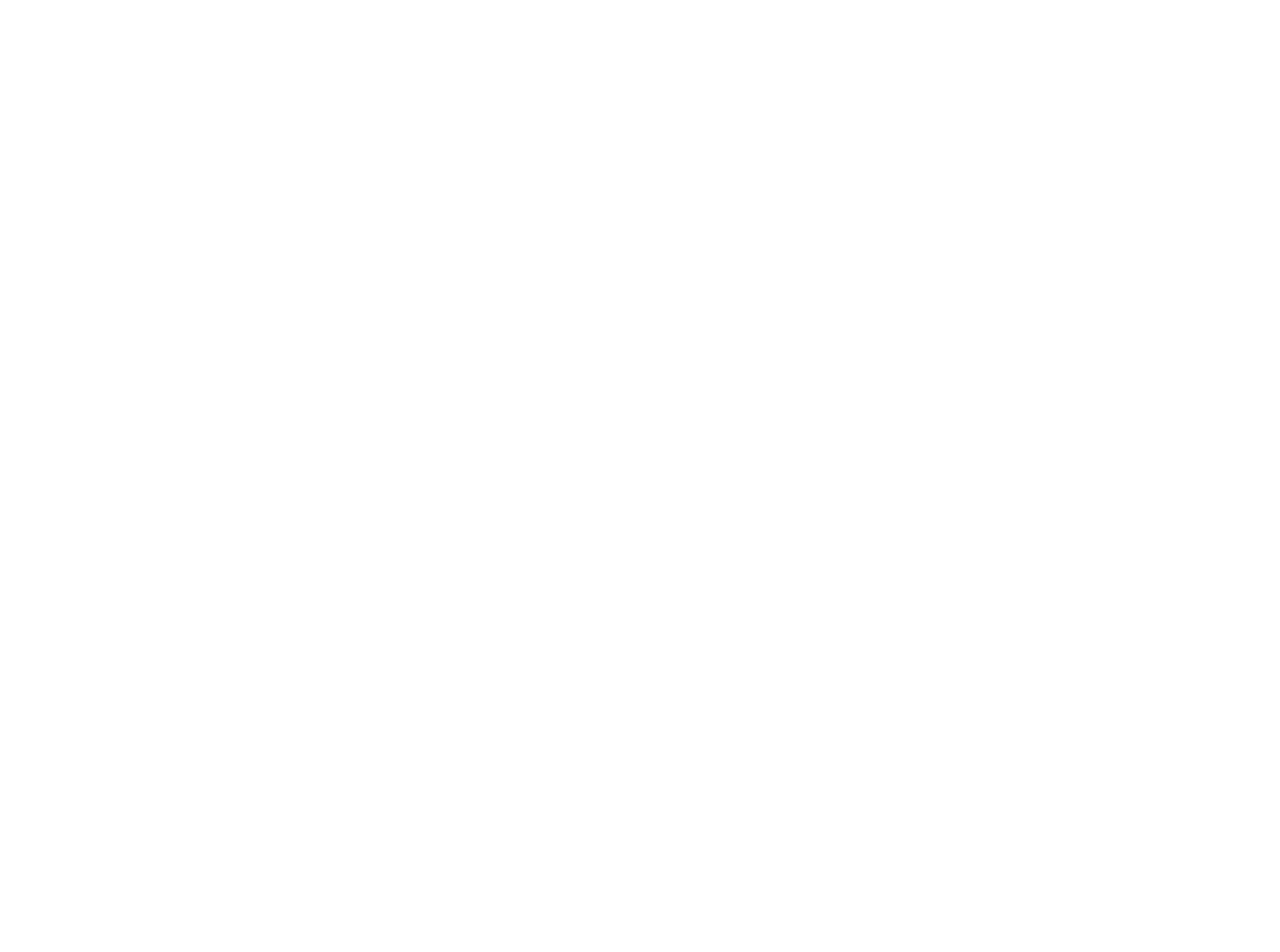
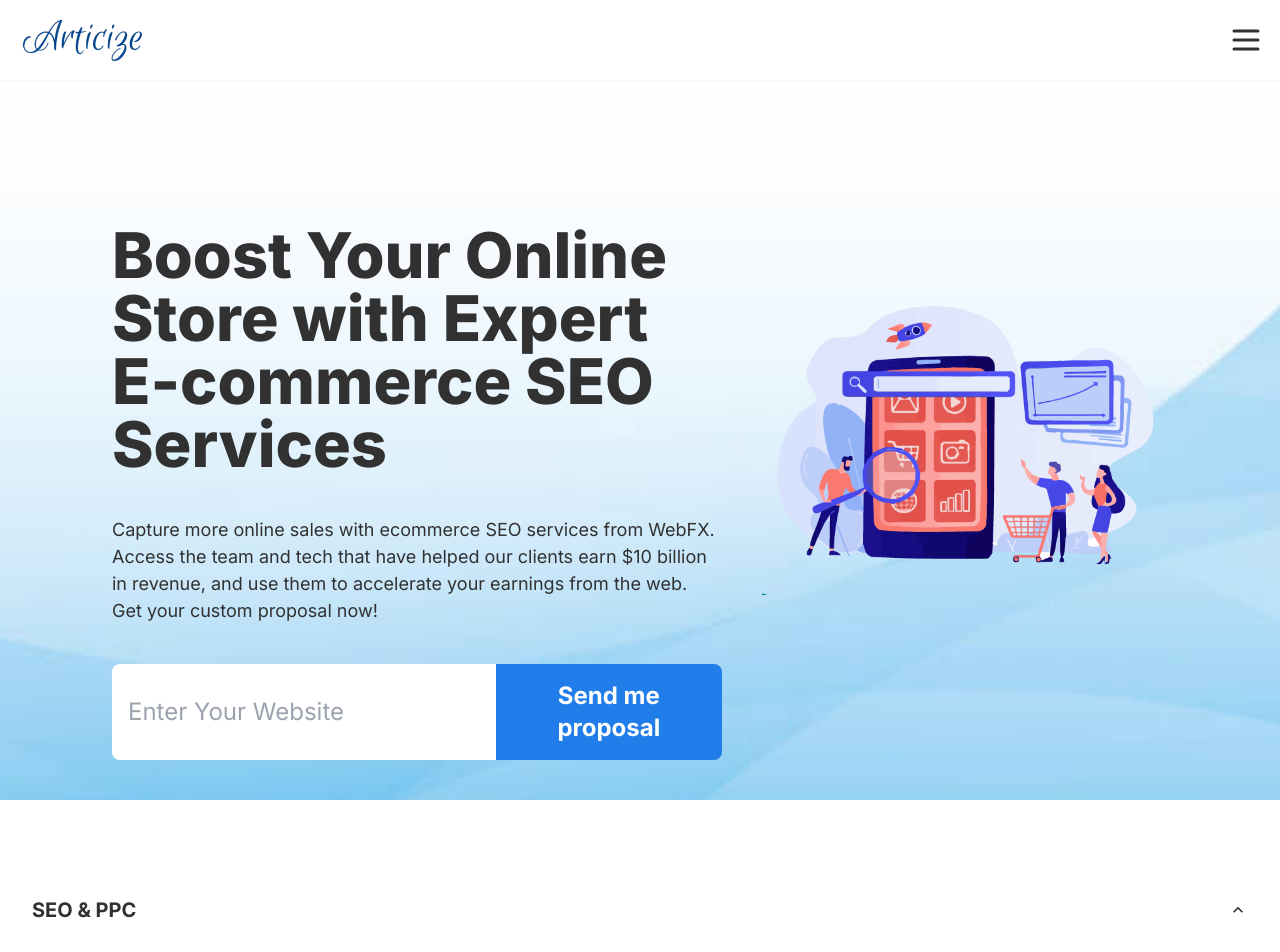
Before and after one commit to SamiiiU/Articize, a React (Create React App) app: page /ecommerce-seo in a window 1280 px wide. Before the commit this address had no page. Shown: the top 952 px of the page. Before the commit the page ends 800 px from the top, so only its background shows below. Built offline with nearby package versions, Linux system fonts and the light colour scheme.

Commit message:
Navigation done

```diff
--- a/src/App.js
+++ b/src/App.js
@@ -10,14 +10,14 @@ import GlobalProvider from "./GlobalProvider/GlobalProvider.jsx";
 function App() {
   return (
     <GlobalProvider>
-      <div className="w-full h-auto overflow-x-hidden font-inter box-border transition-all">
+      <div className="w-full h-auto overflow-x-hidden font-inter box-border transition-all text-[#313131]">
 
         <Routes>
 
           <Route path="/" element={<Home/>} />
 
           {/* SEO PAGES  */}
-          <Route path="/EcommerceSEO" element={<EcommerceSEO/>} />
+          <Route path="/ecommerce-seo" element={<EcommerceSEO/>} />
         </Routes>
 
         </div>
--- a/src/CommonComps/Nav/MobNav.jsx
+++ b/src/CommonComps/Nav/MobNav.jsx
@@ -1,11 +1,11 @@
 import React, { useState } from 'react'
 import { mobNavigationData} from '../../Data/NavigationData';
 
-
 import logoIMG from '../../Assets/Images/CommonImages/LogoMain.png'
-import { LuMenu } from 'react-icons/lu';
+import { LuCross, LuMenu } from 'react-icons/lu';
 import { Link } from 'react-router-dom';
 import { MdOutlineKeyboardArrowDown } from 'react-icons/md';
+import { RxCross2 } from 'react-icons/rx';
 
 
 
@@ -40,7 +40,7 @@ const MobNav = () => {
         <div className='fixed text-[#313131] w-full z-50 px-4 py-2 flex justify-between items-center shadow-sm  bg-white'>
           <div className='w-36 h-[4rem] px-4 py-4 ' style={{backgroundImage : `url(${logoIMG})`, backgroundSize : 'cover' , backgroundPosition : 'center'}}> </div>
 
-          <span onClick={toggleMenu} className=' text-4xl text-right'><LuMenu/>
+          <span onClick={toggleMenu} className=' text-4xl text-right'>{menuOpen ? <RxCross2 /> :   <LuMenu/>}
         </span>
 
 
@@ -49,7 +49,7 @@ const MobNav = () => {
       {/* Navigation Menu */}
       <div
         className={`fixed z-40 text-[#313131] top-full left-0 w-full min-h-screen pt-20 bg-white shadow-lg transition-transform duration-300 ${
-          menuOpen ? "translate-y-0" : "-translate-y-full"
+          menuOpen ? "-translate-y-full" : "translate-y-0"
         }`}
       >
         {mobNavigationData.map((main, index) => (
@@ -74,7 +74,7 @@ const MobNav = () => {
                     <ul className={`pl-12 py-2 bg-[#f9fbff] text-lg  list-disc overflow-hidden transition-all duration-300
                     ${activeSubDropdown === sub.title ? 'animate-expand' : 'animate-contract'}`}>
                       {sub.links.map((link, linkIndex) => (
-                        <li  key={linkIndex} className='my-2'><Link to={link.path}>{link.type}</Link></li>
+                        <li  key={linkIndex} className='my-2' onClick={toggleMenu}><Link to={link.path}>{link.type}</Link></li>
                       ))}
                     </ul>
                   )}
--- a/src/CommonComps/Testimonal/Testimonal.jsx
+++ b/src/CommonComps/Testimonal/Testimonal.jsx
@@ -13,7 +13,6 @@ import './Sliders.css';
 // Initialize Swiper with modules
 export const Testimonal = ({Reviews}) => {
 
-    console.log(Reviews)
   return (
     <>
         <div className="md:w-full w-3/4 flex md:shadow-none shadow-custom-equal mx-auto my-10">
--- a/src/Components/Services/SEO/EcommerceSEO.jsx
+++ b/src/Components/Services/SEO/EcommerceSEO.jsx
@@ -3,14 +3,15 @@ import { ContextAPI } from '../../../GlobalProvider/ContextAPI'
 import Nav from '../../../CommonComps/Nav/Nav'
 import Hero from './SeoCommon/Hero'
 import WhyComp from './SeoCommon/WhyComp'
+import { SEOData } from '../../../Data/ServicesData/SEOandPPC'
 
 const EcommerceSEO = () => {
     const {states} = useContext(ContextAPI)
   return (
     <div className='w-full '>
         <Nav/>
-        <Hero/>
-        <WhyComp/>
+        <Hero page={SEOData.SEO.EcommerceSEO}/>
+        <WhyComp page={SEOData.SEO.EcommerceSEO}/>
     </div>
   )
 }
--- a/src/Components/Services/SEO/SeoCommon/Hero.jsx
+++ b/src/Components/Services/SEO/SeoCommon/Hero.jsx
@@ -1,29 +1,29 @@
 import React, { useContext } from 'react'
 import BG from '../../../../Assets/Images/CommonImages/HeroServices.png'
-import heroIMG from '../../../../Assets/Images/ServicesIMG/EcommerceBG.png'
 import { ContextAPI } from '../../../../GlobalProvider/ContextAPI'
 
-const Hero = () => {
+const Hero = ({page}) => {
+    console.log("THis is page" , page.heroHeading)
     const {serviceShow} = useContext(ContextAPI)
   return (
     <div className='w-full  bg-[#00316A] px-4 sm:px-16 md:px-28 2xl:px-48
     sm:pt-56 pt-28 pb-10 flex justify-center  '
     style={{backgroundImage : `url(${BG})` , backgroundSize : 'cover' , backgroundPosition : 'center' }}>
-        <div className='w-full flex justify-center flex-col lg:flex-row gap-10 text-black'>
+        <div className='w-full flex justify-center flex-col lg:flex-row gap-10'>
             {/* Home text  */}
             <div className='lg:w-3/4 w-full lg:items-start md:items-center  flex flex-col gap-10 '>
-                <h1 className=' font-[800] lg:text-[63px] text-5xl leading-none lg:text-left md:text-center text-left'>{serviceShow.heroHeading}</h1>
-                <p className='text-[18px]'>{serviceShow.heroText}</p>
+                <h1 className=' font-[800] lg:text-[63px] text-5xl leading-none lg:text-left md:text-center text-left'>{page.heroHeading}</h1>
+                <p className='text-[18px]'>{page.heroText}</p>
 
                 <div className='md:rounded-lg flex md:flex-row flex-col sm:rounded-md gap-y-4 md:w-auto w-full overflow-hidden text-lg md:text-xl xl:text-2xl'>
-                    <input type='text' placeholder='Enter Your Website ' className='text-black p-4 md:rounded-none rounded-md  outline-none'/>
+                    <input type='text' placeholder='Enter Your Website ' className=' p-4 md:rounded-none rounded-md  outline-none'/>
                     <span className='p-4 font-bold cursor-pointer bg-[#207DE9] text-center rounded-md md:rounded-none text-white'> Send me proposal </span>
                 </div>
             </div>
 
             {/* Home IMG  */}
             <div className='lg:w-1/2 w-full h-full  '>
-                <div className='w-full h-[26rem] ' style={{backgroundImage : `url(${serviceShow.heroIMG})` , backgroundSize : 'contain' , backgroundPosition : 'center' , backgroundRepeat : 'no-repeat'}}/>
+                <div className='w-full h-[26rem] ' style={{backgroundImage : `url(${page.heroIMG})` , backgroundSize : 'contain' , backgroundPosition : 'center' , backgroundRepeat : 'no-repeat'}}/>
 
             </div>
         </div>
--- a/src/Components/Services/SEO/SeoCommon/WhyComp.jsx
+++ b/src/Components/Services/SEO/SeoCommon/WhyComp.jsx
@@ -2,38 +2,31 @@ import React, { useCallback, useContext, useEffect, useState } from 'react'
 import { FaMagnifyingGlass } from 'react-icons/fa6'
 import { ContextAPI } from '../../../../GlobalProvider/ContextAPI';
 
-const WhyComp = () => {
+const WhyComp = ({page}) => {
     const {serviceShow} = useContext(ContextAPI)
-    const [showKeyDetail , setshowKeyDetail] = useState({
-        value : 1,
-        show : false
-    });
+    const [showKeyIndex , setshowKeyIndex] = useState(null)
+    const [showKey , setShowKey] = useState(null)
 
-    const toggleShowKeyDetail = (e) => {
-        setshowKeyDetail(prevState => ({
-            value: e || 0,
-            show: prevState.show == true ? false : true
-        }));
+    const toggleShowKeyDetail = (idx) =>{
+        setshowKeyIndex(showKeyIndex === idx ? null : idx)
+    }
 
-    }
-    useEffect(() => {
-        document.querySelector('#headingHero').innerHTML = serviceShow?.whyHeading
-    }, [])
+
 
   return (
     <div className='w-full  px-4 sm:px-16 md:px-28 2xl:px-48 py-20 flex flex-col gap-10 text-center items-center '>
-        <h1 className='lg:text-[3rem] text-[2.5rem] font-[800]' id='headingHero'></h1>
-        <p className='lg:text-xl text-lg font-normal text-[#0b1720] '>{serviceShow.whyPara}</p>
+        <h1 className='lg:text-[3rem] text-[2.5rem] font-[800]' id='headingHero'>{page.whyHeading}</h1>
+        <p className='lg:text-xl text-lg font-normal  '>{page.whyPara}</p>
 
         <div className='w-full transition-all duration-1000 flex flex-col  gap-y-7'>
-        {serviceShow?.whyKeys.map((item , idx) => (
-            <div key={idx} className='relative hover:h-fit transition-all group shadow-lg overflow-hidden' onMouseEnter={() => toggleShowKeyDetail(idx)} onMouseLeave={toggleShowKeyDetail}>
-            <div className='w-full group-hover:px-16 z-50 rounded-2xl py-4 px-8 transition-all flex justify-between '>
+        {page?.whyKeys.map((item , idx) => (
+            <div key={idx} className='relative hover:h-fit transition-all shadow-lg overflow-hidden' onMouseEnter={() => toggleShowKeyDetail(idx)} onMouseLeave={() => toggleShowKeyDetail(null)}>
+            <div className={`w-full  z-50 rounded-2xl py-4 px-8 transition-all flex justify-between  ${idx === showKeyIndex && 'text-[#207DE9]'}`}>
                 <h1 className='font-bold'>{item.heading}</h1>
                 {item.icon}
             </div>
-            {idx == showKeyDetail.value && (
-                <p  className='transition-all rounded-b-3xl top-10 animate-expand text-white text-blue bg-blue-950 overflow-hidden py-7 px-4'>{item.explanation}
+            {idx == showKeyIndex && (
+                <p  className='transition-all text-left rounded-b-3xl top-10 animate-expand text-white text-blue bg-blue-950 overflow-hidden py-7 px-4'>{item.explanation}
                 </p>
             )}
 
--- a/src/Data/ServicesData/SEOandPPC.js
+++ b/src/Data/ServicesData/SEOandPPC.js
@@ -2,13 +2,15 @@ import { FaMagnifyingGlass } from 'react-icons/fa6'
 import heroImg from '../../Assets/Images/ServicesIMG/EcommerceBG.png'
 
 
+
 export const SEOData = {
+
         SEO : {
-        heroHeading : "Boost Your Online Store with Expert E-commerce SEO Services",
+            EcommerceSEO : {heroHeading : "Boost Your Online Store with Expert E-commerce SEO Services",
                 heroText : "Capture more online sales with ecommerce SEO services from WebFX. Access the team and tech that have helped our clients earn $10 billion in revenue, and use them to accelerate your earnings from the web. Get your custom proposal now!",
                 heroIMG : heroImg ,
 
-        whyHeading : "Why E-Commerce <span className='text-[#207CE7]'>SEO</span> matters? ",
+                whyHeading : "Why E-Commerce SEO matters? ",
                 whyPara : "By offering custom omnichannel marketing strategies, led by experts and backed by data, WebFX can help your business hit your revenue goals. Stop juggling multiple agencies and start working with a top-rated agency that will drive results.",
 
                 whyKeys : [
@@ -19,7 +21,8 @@ export const SEOData = {
                     {heading : "Content Strategy for Ecommerce" , explanation : 'Create helpful content like product guides, how-to blogs, and FAQs to drive organic traffic. Content should focus on solving customer problems and using keywords naturally.' , icon : <FaMagnifyingGlass/>},
 
                     {heading : "Backlink Building" , explanation : 'Work on building backlinks from authoritative websites within your industry. This helps increase domain authority and improves rankings for product pages.' , icon : <FaMagnifyingGlass/>}
-        ]
+                ]}
+        }
+
 
 }
-}
--- a/tailwind.config.js
+++ b/tailwind.config.js
@@ -24,8 +24,8 @@ module.exports = {
           '100%': { maxHeight: '500px', opacity: '1' }, // Adjust maxHeight based on your content size
         },
         contract: {
-          '0%': { maxHeight: '500px', opacity: '1' },
-          '100%': { maxHeight: '0', opacity: '0' },
+          '0%': { maxHeight: '500px', opacity: '1', transform: 'scaleY(1)' },
+          '100%': { maxHeight: '0', opacity: '0', transform: 'scaleY(0.9)' },
         },
 
       },
```
Also changed, not shown: src/CommonComps/Nav/Nav.jsx (+12 -17 lines). Lines whose indentation alone changed are shown as unchanged.
